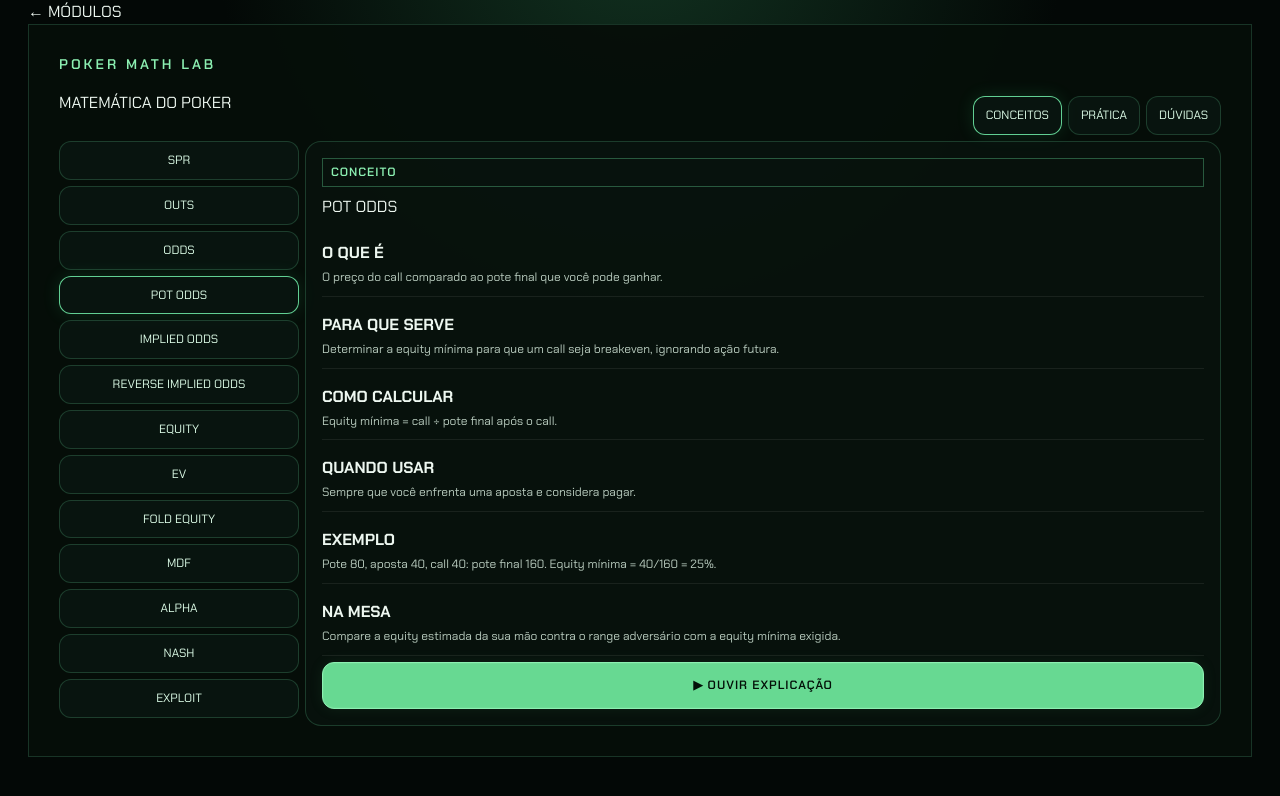
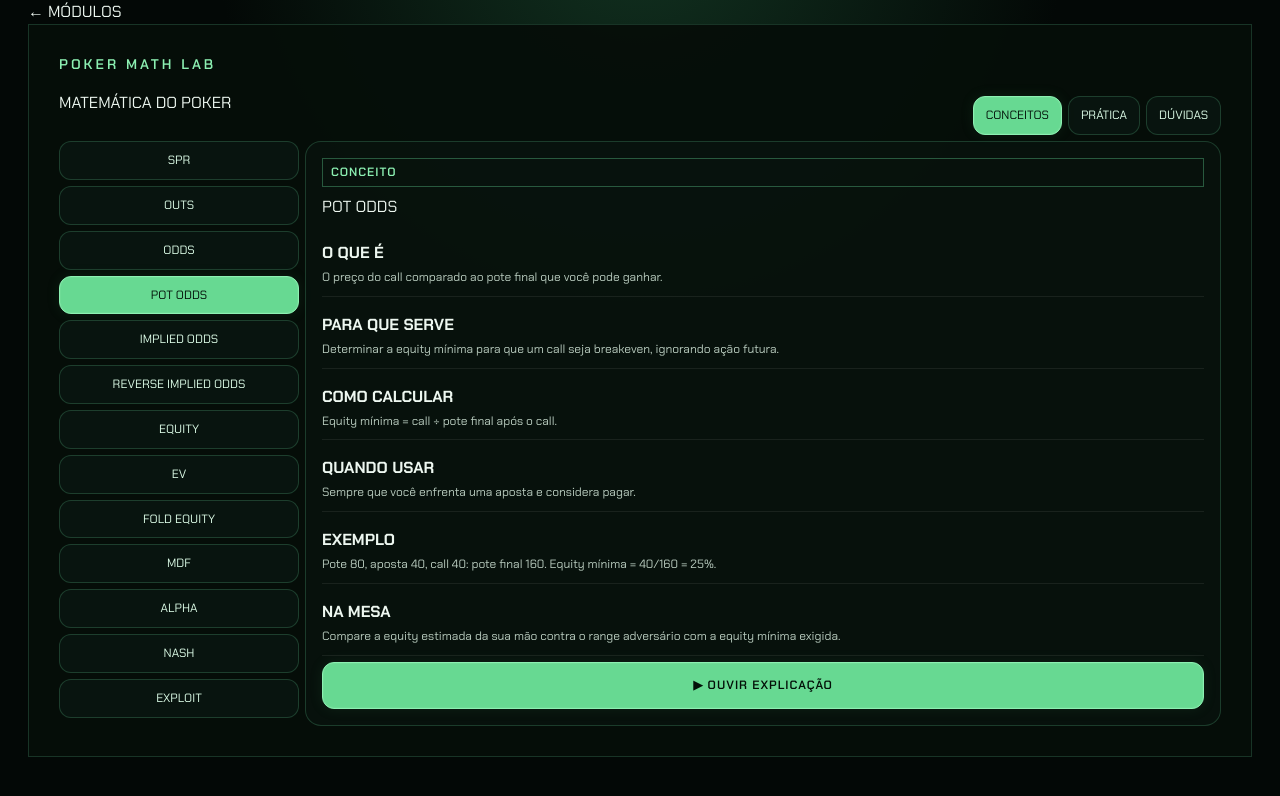
Before and after one commit to SkyareCom/gemeo.stackup.holdem-heroes, a Next.js app: page /poker-math-lab in a window 1280 px wide. Shown: the top 796 px of the page. Built offline with nearby package versions, Linux system fonts and the light colour scheme.

Commit message:
fix: consolidate Math Lab button states

```diff
--- a/components/MathLabWorkspace.tsx
+++ b/components/MathLabWorkspace.tsx
@@ -7,7 +7,6 @@ import {bluffBreakEven,callEV,impliedFutureWinNeeded,mdf,outsExactEquity,percent
 import styles from "./MathLabWorkspace.module.css";
 
 type Tab="concepts"|"practice"|"doubts";
-
 type AiResponse={answer?:string;error?:string};
 
 export default function MathLabWorkspace(){
@@ -32,6 +31,7 @@ export default function MathLabWorkspace(){
   const safe=(value:string)=>Math.max(0,Number(value.replace(",","."))||0);
   const potN=safe(pot),betN=safe(bet),stackN=safe(stack),equityN=Math.min(100,safe(equity))/100,outsN=Math.round(safe(outs));
 
+  function changeTab(next:Tab){if(tab===next)return;setTab(next);setAiError("")}
   function nextProblem(){setSeed(value=>value+7919);setPracticeAnswer("");setChecked(false)}
   function speak(){if(!("speechSynthesis" in window))return;speechSynthesis.cancel();speechSynthesis.speak(new SpeechSynthesisUtterance(`${concept.title}. ${concept.what} ${concept.purpose} ${concept.formula} ${concept.when} ${concept.example}`))}
   async function askMath(){
@@ -47,13 +47,13 @@ export default function MathLabWorkspace(){
   }
 
   return <div className={styles.shell}>
-    <div className={styles.head}><div><div className="eyebrow">POKER MATH LAB</div><h2>MATEMÁTICA DO POKER</h2></div><div className={styles.tabs}>{(["concepts","practice","doubts"] as Tab[]).map(item=><button key={item} className={tab===item?styles.active:""} onClick={()=>setTab(item)}>{item==="concepts"?"CONCEITOS":item==="practice"?"PRÁTICA":"DÚVIDAS"}</button>)}</div></div>
+    <div className={styles.head}><div><div className="eyebrow">POKER MATH LAB</div><h2>MATEMÁTICA DO POKER</h2></div><div className={styles.tabs}>{(["concepts","practice","doubts"] as Tab[]).map(item=><button type="button" key={item} aria-pressed={tab===item} className={tab===item?styles.active:""} onClick={()=>changeTab(item)}>{item==="concepts"?"CONCEITOS":item==="practice"?"PRÁTICA":"DÚVIDAS"}</button>)}</div></div>
 
-    {tab==="concepts"&&<div className={styles.conceptLayout}><aside>{mathConcepts.map(item=><button key={item.id} className={conceptId===item.id?styles.active:""} onClick={()=>setConceptId(item.id)}>{item.title}</button>)}</aside><article className={styles.explanation}><span className="tag">CONCEITO</span><h3>{concept.title}</h3><Info title="O QUE É" text={concept.what}/><Info title="PARA QUE SERVE" text={concept.purpose}/><Info title="COMO CALCULAR" text={concept.formula}/><Info title="QUANDO USAR" text={concept.when}/><Info title="EXEMPLO" text={concept.example}/><Info title="NA MESA" text={concept.table}/><button className="primary" onClick={speak}>▶ OUVIR EXPLICAÇÃO</button></article></div>}
+    {tab==="concepts"&&<div className={styles.conceptLayout}><aside>{mathConcepts.map(item=><button type="button" key={item.id} aria-pressed={conceptId===item.id} className={conceptId===item.id?styles.active:""} onClick={()=>setConceptId(item.id)}>{item.title}</button>)}</aside><article className={styles.explanation}><span className="tag">CONCEITO</span><h3>{concept.title}</h3><Info title="O QUE É" text={concept.what}/><Info title="PARA QUE SERVE" text={concept.purpose}/><Info title="COMO CALCULAR" text={concept.formula}/><Info title="QUANDO USAR" text={concept.when}/><Info title="EXEMPLO" text={concept.example}/><Info title="NA MESA" text={concept.table}/><button type="button" className="primary" onClick={speak}>▶ OUVIR EXPLICAÇÃO</button></article></div>}
 
-    {tab==="practice"&&<div className={styles.practice}><section className={styles.problem}><div className="tag">{problem.kind} · EXERCÍCIO DINÂMICO</div><h3>{problem.title}</h3><p>{problem.prompt}</p><div className={styles.context}>{problem.context.map(item=><span key={item}>{item}</span>)}</div><div className={styles.answerRow}><input inputMode="decimal" value={practiceAnswer} onChange={e=>{setPracticeAnswer(e.target.value);setChecked(false)}} placeholder="SUA RESPOSTA"/><b>{problem.unit}</b></div><div className={styles.actions}><button className="primary" onClick={()=>setChecked(true)} disabled={!practiceAnswer.trim()}>VERIFICAR</button><button onClick={nextProblem}>PRÓXIMO PROBLEMA</button></div>{result&&<div className={`${styles.feedback} ${result.correct?styles.ok:styles.bad}`}><strong>{result.correct?`CORRETO · ${answerLabel(problem)}`:`RESPOSTA: ${answerLabel(problem)}`}</strong><p>{problem.explanation}</p><small>{problem.tableNote}</small></div>}</section><section className={styles.trainingInfo}><span className="tag">TREINO ATIVO</span><h3>SEM DECOREBA</h3><p>Os valores e o tipo de exercício mudam a cada problema. O motor alterna POT ODDS, SPR, MDF, ALPHA e OUTS.</p><small>As respostas numéricas são calculadas pelo motor determinístico, não pela IA.</small></section></div>}
+    {tab==="practice"&&<div className={styles.practice}><section className={styles.problem}><div className="tag">{problem.kind} · EXERCÍCIO DINÂMICO</div><h3>{problem.title}</h3><p>{problem.prompt}</p><div className={styles.context}>{problem.context.map(item=><span key={item}>{item}</span>)}</div><div className={styles.answerRow}><input inputMode="decimal" value={practiceAnswer} onChange={e=>{setPracticeAnswer(e.target.value);setChecked(false)}} placeholder="SUA RESPOSTA"/><b>{problem.unit}</b></div><div className={styles.actions}><button type="button" className="primary" onClick={()=>setChecked(true)} disabled={!practiceAnswer.trim()}>VERIFICAR</button><button type="button" onClick={nextProblem}>PRÓXIMO PROBLEMA</button></div>{result&&<div className={`${styles.feedback} ${result.correct?styles.ok:styles.bad}`}><strong>{result.correct?`CORRETO · ${answerLabel(problem)}`:`RESPOSTA: ${answerLabel(problem)}`}</strong><p>{problem.explanation}</p><small>{problem.tableNote}</small></div>}</section><section className={styles.trainingInfo}><span className="tag">TREINO ATIVO</span><h3>SEM DECOREBA</h3><p>Os valores e o tipo de exercício mudam a cada problema. O motor alterna POT ODDS, SPR, MDF, ALPHA e OUTS.</p><small>As respostas numéricas são calculadas pelo motor determinístico, não pela IA.</small></section></div>}
 
-    {tab==="doubts"&&<div className={styles.doubts}><section className={styles.card}><span className="tag">DÚVIDA LIVRE</span><h3>PERGUNTE SOBRE MATEMÁTICA</h3><textarea value={question} onChange={e=>setQuestion(e.target.value)} placeholder="Ex.: Por que uma aposta de 1/2 pote precisa funcionar 33,3% das vezes como bluff puro?"/><button className="primary" onClick={()=>void askMath()} disabled={asking||question.trim().length<3}>{asking?"ANALISANDO...":"EXPLICAR COM STACKUP AI"}</button>{aiError&&<div className={styles.error}>{aiError}</div>}{aiAnswer&&<article className={styles.aiAnswer}>{aiAnswer}</article>}</section>
+    {tab==="doubts"&&<div className={styles.doubts}><section className={styles.card}><span className="tag">DÚVIDA LIVRE</span><h3>PERGUNTE SOBRE MATEMÁTICA</h3><textarea value={question} onChange={e=>setQuestion(e.target.value)} placeholder="Ex.: Por que uma aposta de 1/2 pote precisa funcionar 33,3% das vezes como bluff puro?"/><button type="button" className="primary" onClick={()=>void askMath()} disabled={asking||question.trim().length<3}>{asking?"ANALISANDO...":"EXPLICAR COM STACKUP AI"}</button>{aiError&&<div className={styles.error}>{aiError}</div>}{aiAnswer&&<article className={styles.aiAnswer}>{aiAnswer}</article>}</section>
     <section className={styles.card}><span className="tag">CALCULADORA DE SPOT</span><h3>DADOS EXATOS</h3><div className={styles.grid}><Field label="POTE" value={pot} onChange={setPot}/><Field label="APOSTA" value={bet} onChange={setBet}/><Field label="STACK EFETIVO" value={stack} onChange={setStack}/><Field label="EQUITY ESTIMADA %" value={equity} onChange={setEquity}/><Field label="OUTS" value={outs} onChange={setOuts}/><label>CARTAS POR VIR<select value={cardsToCome} onChange={e=>setCardsToCome(Number(e.target.value) as 1|2)}><option value={1}>1</option><option value={2}>2</option></select></label></div><div className={styles.metrics}><Metric label="EQUITY MÍNIMA" value={percent(requiredEquity(potN,betN))}/><Metric label="SPR" value={spr(stackN,potN||1).toFixed(2)}/><Metric label="MDF" value={percent(mdf(potN,betN))}/><Metric label="ALPHA" value={percent(bluffBreakEven(potN,betN))}/><Metric label="EV DO CALL" value={`${callEV(equityN,potN,betN).toFixed(2)} BB`}/><Metric label="EQUITY DOS OUTS" value={percent(outsExactEquity(outsN,cardsToCome))}/><Metric label="VALOR FUTURO NECESSÁRIO" value={`${impliedFutureWinNeeded(potN,betN,betN,equityN).toFixed(2)} BB`}/></div><small className={styles.exact}>● CÁLCULOS DETERMINÍSTICOS — a equity informada continua sendo uma estimativa sua; os resultados derivados dela são matemáticos.</small></section></div>}
   </div>;
 }
```
